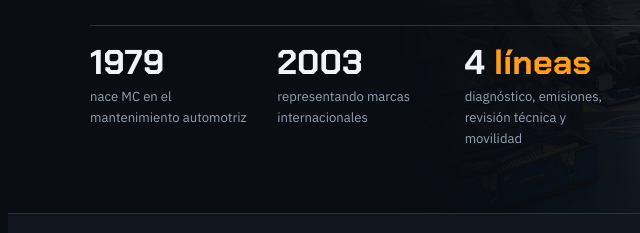
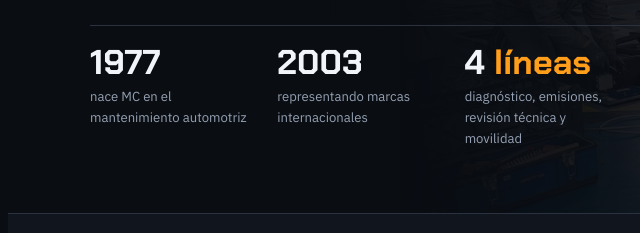
Before and after one commit to POSEIDONMK/Web-Site-MC, a plain HTML site: page index.html in a window 1280 px wide. Shown: the part 535-768 px from the top of the page, 0-640 px from the left. Drawn offline with Linux system fonts and the light colour scheme.

Commit message:
index.html

```diff
--- a/index.html
+++ b/index.html
@@ -793,7 +793,7 @@
           <a class="btn btn-ghost" href="#lineas">Ver líneas de negocio</a>
         </div>
         <div class="hero-meta">
-          <div><div class="n">1979</div><div class="l">nace MC en el mantenimiento automotriz</div></div>
+          <div><div class="n">1977</div><div class="l">nace MC en el mantenimiento automotriz</div></div>
           <div><div class="n">2003</div><div class="l">representando marcas internacionales</div></div>
           <div><div class="n">4<span> líneas</span></div><div class="l">diagnóstico, emisiones, revisión técnica y movilidad</div></div>
         </div>
```
